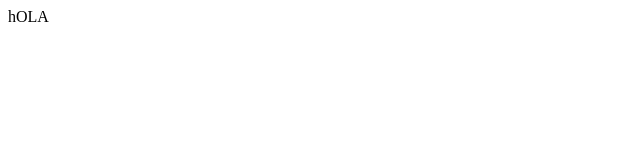
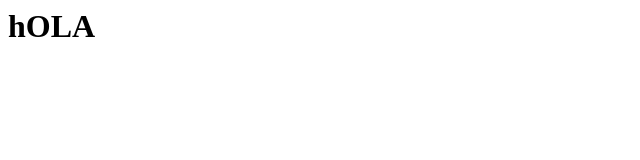
Before and after one commit to JesusEduSM/curso, a plain HTML site: page index.html in a window 1280 px wide. Shown: the whole page, without its empty margins (0-640 px from the left). Drawn offline with Linux system fonts and the light colour scheme.

Commit message:
Se modifico el html

```diff
--- a/index.html
+++ b/index.html
@@ -1 +1 @@
-<h>hOLA</h>
+<h1>hOLA</h1>
```
